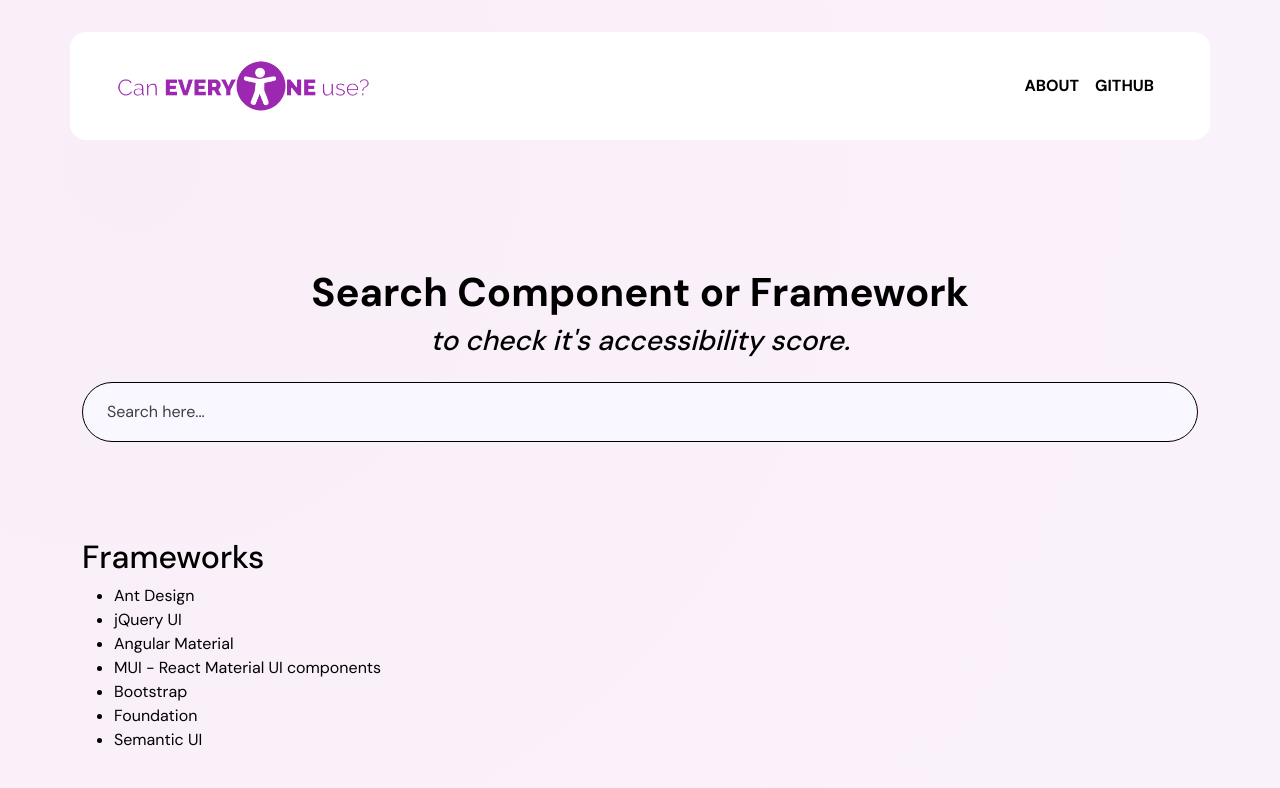
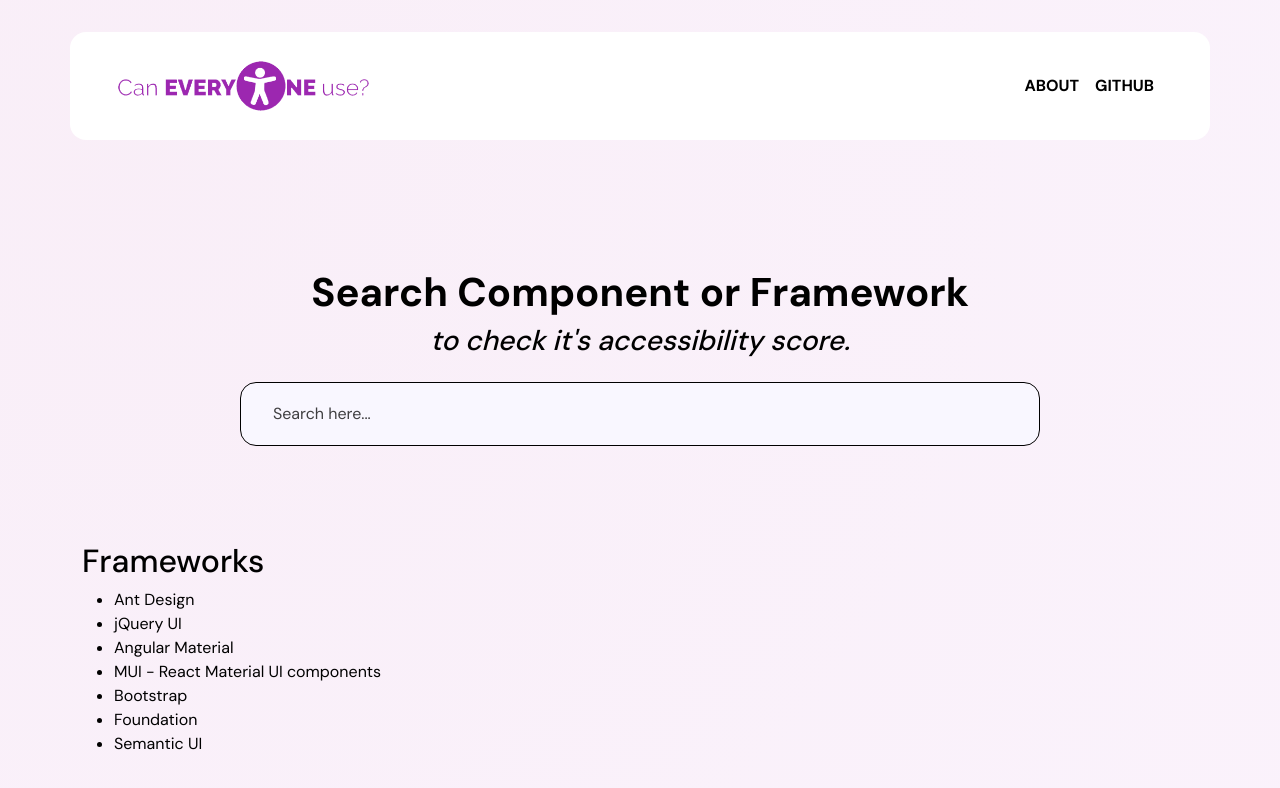
Before and after one commit to caneveryoneusetemp/caneveryoneuse_tool, a React (Create React App) app: page / in a window 1280 px wide. Shown: the top 788 px of the page. Built offline with nearby package versions, Linux system fonts and the light colour scheme.

Commit message:
Update search component styles

```diff
--- a/src/partials/search.jsx
+++ b/src/partials/search.jsx
@@ -7,6 +7,12 @@ const Search = () => {
     const style = {
         h1: {
             fontWeight: '700',
+        },
+        input: {
+            maxWidth: '800px',
+            margin: '0 auto',
+            minHeight: '4rem',
+            padding: '0 2rem',
         }
     }
 
@@ -18,7 +24,7 @@ const Search = () => {
                     <div className="col-12">
                         <form class="d-flex flex-column text-center pt-5">
                             <label htmlFor="search_q" className="form-label h3 mb-4"><h1 style={style.h1} className="mb-2">Search Component or Framework</h1><em>to check it's accessibility score.</em></label>
-                            <input type="text" className="form-control border-dark rounded-pill px-4" id="search_q" placeholder="Search here..." value={searchq} onChange={(e) => setSearchq(e.target.value)} />
+                            <input  style={style.input} type="text" className="form-control border-dark rounded-4" id="search_q" placeholder="Search here..." value={searchq} onChange={(e) => setSearchq(e.target.value)} />
                         </form>
                     </div>
                 </div>
```
